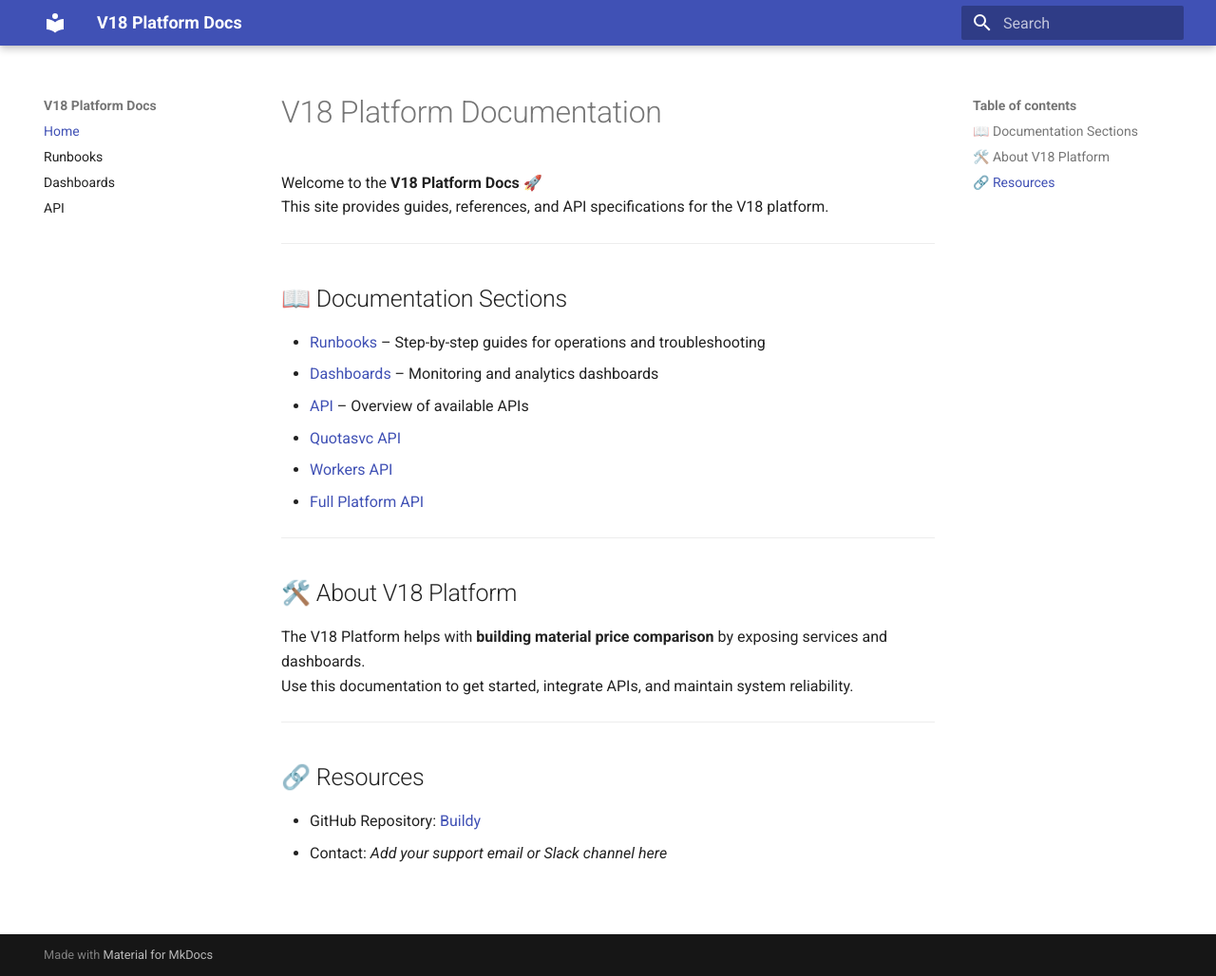
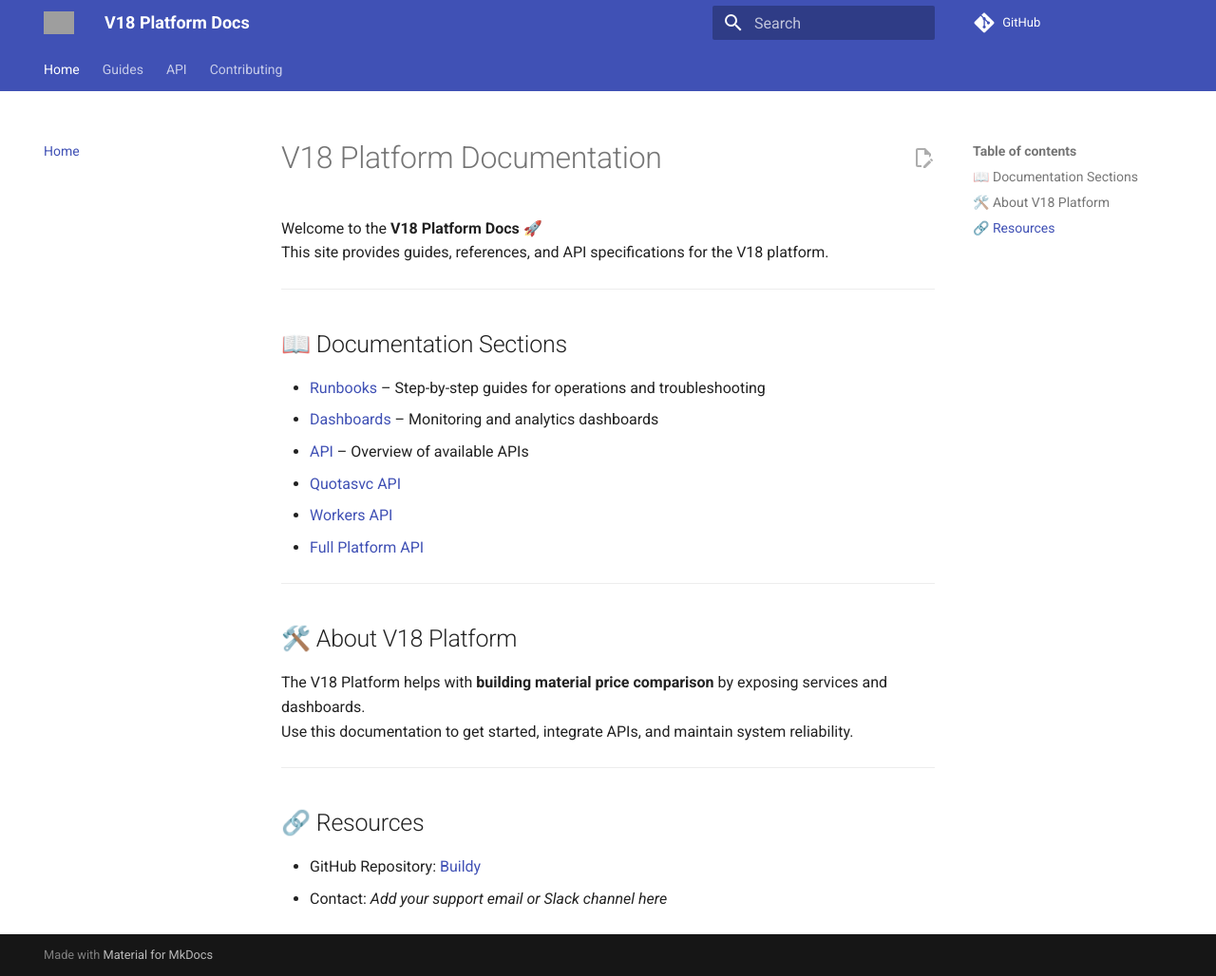
Before and after one commit to Kello54/Buildy, an MkDocs documentation site: the page built from docs/index.md, in a window 1280 px wide and 1028 px high. Shown: the whole window at 95% size. Built offline with MkDocs 1.6.1 and Material for MkDocs 9.7.7, drawn with Linux system fonts in a browser that asks for light colours; comment, search, counter and statistics services are not loaded; grey boxes are pictures that could not be loaded.

Commit message:
Update mkdocs.yml

```diff
--- a/mkdocs.yml
+++ b/mkdocs.yml
@@ -1,15 +1,50 @@
 site_name: V18 Platform Docs
+site_url: https://<your-username>.github.io/<your-repo>/   # 🔑 update with your repo
+repo_url: https://github.com/<your-username>/<your-repo>
+repo_name: GitHub
 
 theme:
   name: material
+  logo: images/logo.png          # place your logo here
+  favicon: images/favicon.png    # place your favicon here
+  features:
+    - navigation.tabs
+    - navigation.top
+    - navigation.expand
+    - search.suggest
+    - search.highlight
+    - content.code.copy
+    - content.action.edit
+
+  palette:
+    - scheme: default
+      primary: indigo
+      accent: pink
 
 plugins:
   - search
   - swagger-ui:
-      swagger_path: docs/platform.json   # correct key
+      swagger_url: docs/platform.json
+
+markdown_extensions:
+  - admonition
+  - codehilite
+  - footnotes
+  - meta
+  - toc:
+      permalink: true
+  - pymdownx.details
+  - pymdownx.superfences
+  - pymdownx.highlight
+  - pymdownx.tabbed
+  - pymdownx.tasklist
 
 nav:
   - Home: index.md
-  - Runbooks: runbooks.md
-  - Dashboards: dashboards.md
-  - API: api.md
+  - Guides:
+      - Runbooks: runbooks.md
+      - Dashboards: dashboards.md
+  - API:
+      - Overview: api.md
+      - Reference (Swagger): platform.json
+  - Contributing: contributing.md
```
